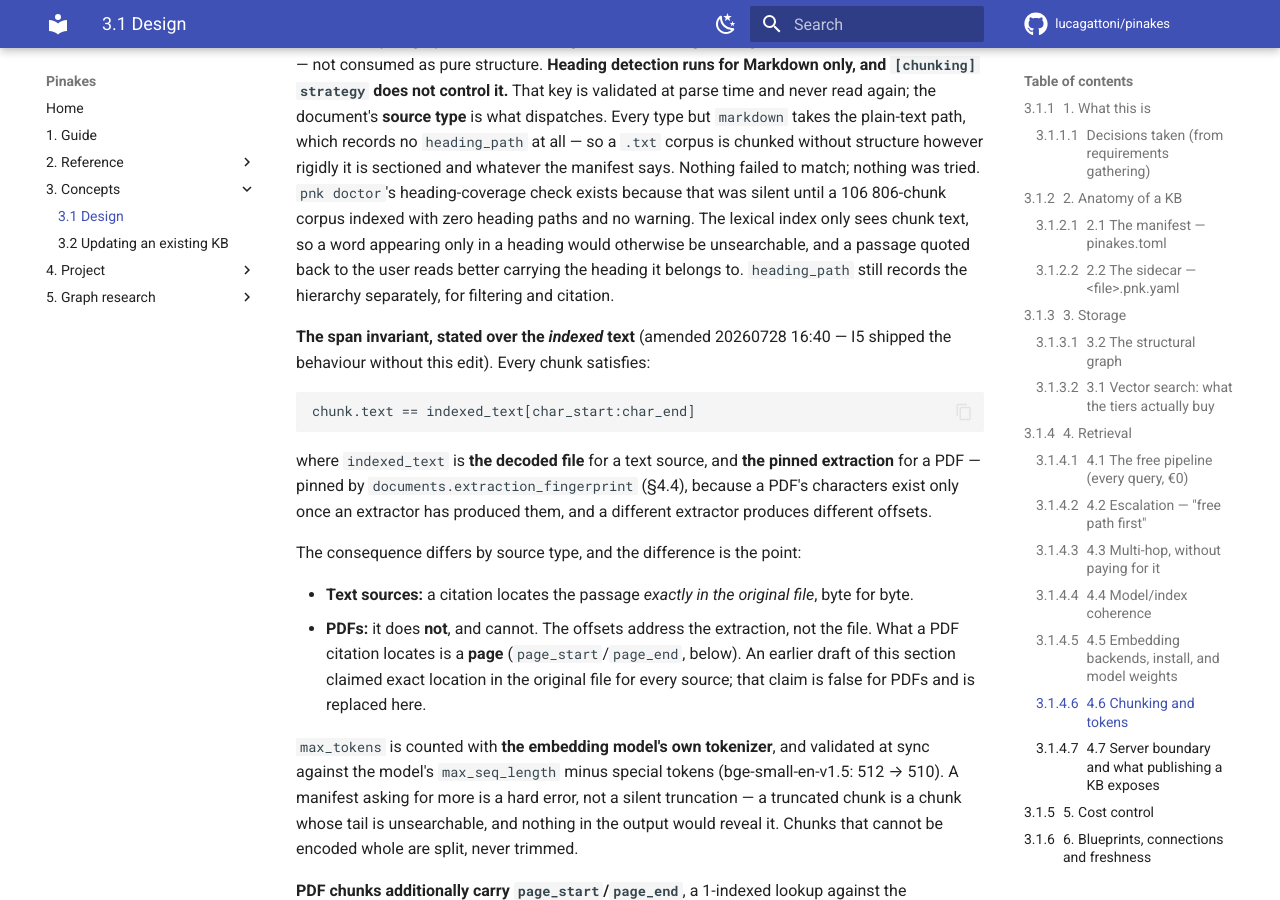
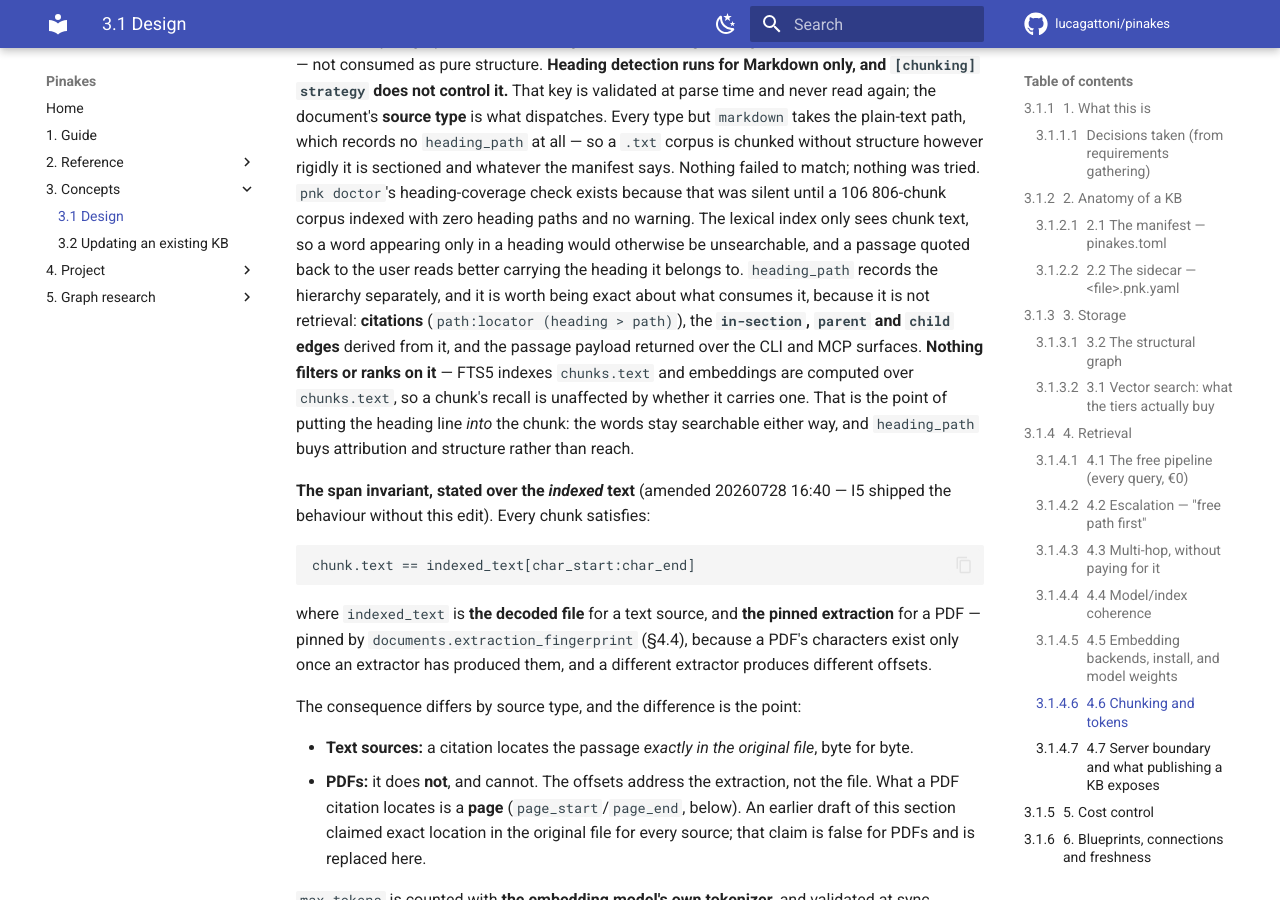
Before and after one commit to lucagattoni/Pinakes, an MkDocs documentation site: the page built from docs/DESIGN.md, in a window 1280 px wide and 900 px high, scrolled down 13674 px. Built offline with MkDocs 1.6.1 and Material for MkDocs 9.7.7, drawn with Linux system fonts in a browser that asks for light colours; comment, search, counter and statistics services are not loaded.

Commit message:
DESIGN 4.6 claimed heading_path is used for filtering; nothing filters on it
The sentence said heading_path 'records the hierarchy separately, for filtering
and citation'. There is no filtering: FTS5 indexes chunks.text, embeddings are
computed over chunks.text, and no query in search.py or the graph filters, ranks
or orders on heading_path. Grepped for a WHERE or ORDER BY touching it — none.

Replaced with what actually consumes it: citations, the in-section/parent/child
edges, and the passage payload the CLI and MCP surfaces return. The section now
also states the consequence that makes the design coherent — a chunk's recall is
unaffected by whether it carries a heading_path, because the heading line is put
into the chunk itself, so the words stay searchable either way.

That matters more than a wording fix: it is why a 106,806-chunk corpus with zero
heading paths passed every eval while bounding the graph release's gate. Recall
could not see it. Only the graph could.

```diff
--- a/docs/DESIGN.md
+++ b/docs/DESIGN.md
@@ -508,8 +508,14 @@ the manifest says.
 Nothing failed to match; nothing was tried. `pnk doctor`'s heading-coverage check exists because
 that was silent until a 106 806-chunk corpus indexed with zero heading paths and no warning. The lexical index only sees chunk text, so a word appearing
 only in a heading would otherwise be unsearchable, and a passage quoted back to the user reads
-better carrying the heading it belongs to. `heading_path` still records the hierarchy separately,
-for filtering and citation.
+better carrying the heading it belongs to. `heading_path` records the hierarchy separately, and it is
+worth being exact about what consumes it, because it is not retrieval: **citations**
+(`path:locator (heading > path)`), the **`in-section`, `parent` and `child` edges** derived from it,
+and the passage payload returned over the CLI and MCP surfaces. **Nothing filters or ranks on it** —
+FTS5 indexes `chunks.text` and embeddings are computed over `chunks.text`, so a chunk's recall is
+unaffected by whether it carries one. That is the point of putting the heading line *into* the
+chunk: the words stay searchable either way, and `heading_path` buys attribution and structure
+rather than reach.
 
 **The span invariant, stated over the *indexed* text** (amended 20260728 16:40 — I5 shipped the
 behaviour without this edit). Every chunk satisfies:
```
